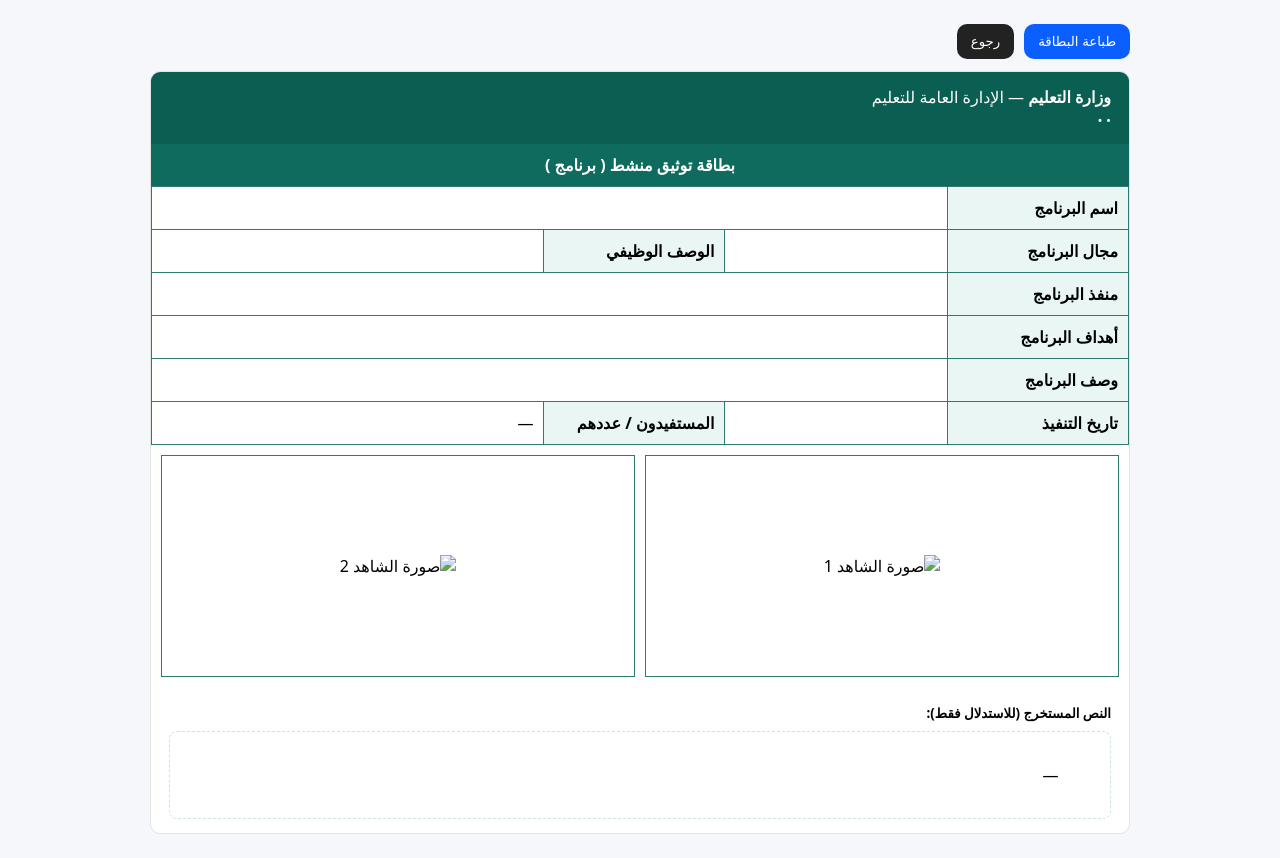
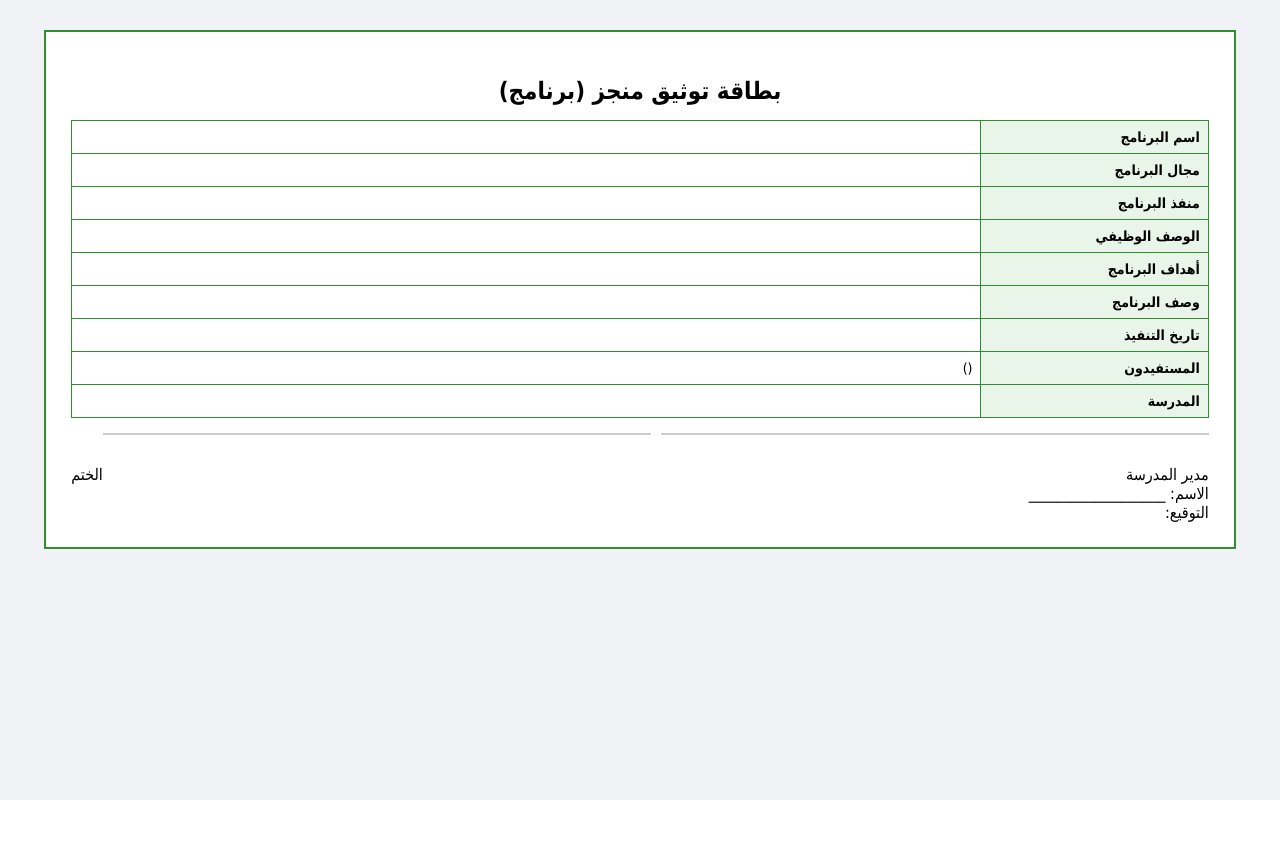
Before and after one commit to aliasiriiii/Evidence-ai, a Flask app: template templates/result.html in a window 1280 px wide. After the commit the page ends 800 px from the top, so only its background shows below. Run offline with Flask 3, Linux system fonts and the light colour scheme; the template is opened without the code that fills it, so the values that code supplies are empty.

Commit message:
Revise result.html for improved layout and styling
Updated the HTML structure and styles for the result page, changing the layout and design elements to improve presentation.

```diff
--- a/templates/result.html
+++ b/templates/result.html
@@ -1,96 +1,115 @@
-<!doctype html>
+<!DOCTYPE html>
 <html lang="ar" dir="rtl">
 <head>
-  <meta charset="utf-8"/>
-  <meta name="viewport" content="width=device-width,initial-scale=1"/>
-  <title>بطاقة توثيق منشط</title>
+    <meta charset="UTF-8">
+    <title>بطاقة توثيق النشاط</title>
     <style>
-    body{font-family:system-ui;background:#f6f7fb;margin:0}
-    .wrap{max-width:980px;margin:24px auto;padding:0 14px}
-    .paper{background:#fff;border:1px solid #dfe6df;border-radius:10px;overflow:hidden}
-    .hdr{background:#0b5e52;color:#fff;padding:14px 18px}
-    .hdr small{opacity:.9}
-    .title{background:#0f6b5d;color:#fff;text-align:center;padding:10px 12px;font-weight:700}
-    table{width:100%;border-collapse:collapse}
-    td,th{border:1px solid #2f7a6f;padding:10px;vertical-align:top}
-    th{background:#eaf6f3;width:160px;text-align:right}
-    .grid2{display:grid;grid-template-columns:1fr 1fr;gap:10px;padding:10px}
-    .imgbox{border:1px solid #2f7a6f;min-height:220px;display:flex;align-items:center;justify-content:center}
-    .imgbox img{max-width:100%;max-height:320px;display:block}
-    .footer{padding:14px 18px}
-    .no-print{display:flex;gap:10px;flex-wrap:wrap;margin:12px 0}
-    button{padding:10px 14px;border-radius:10px;border:none;background:#0b5fff;color:#fff;cursor:pointer}
-    .btn2{background:#222}
-    @media print{
-      body{background:#fff}
-      .no-print{display:none!important}
-      .wrap{max-width:100%;margin:0;padding:0}
-      .paper{border:none;border-radius:0}
+        body {
+            font-family: Tahoma, Arial;
+            background: #f0f2f5;
+        }
+        .page {
+            width: 90%;
+            margin: 30px auto;
+            background: #fff;
+            padding: 25px;
+            border: 2px solid #2f8f2f;
+        }
+        h2 {
+            text-align: center;
+            margin-bottom: 15px;
+        }
+        table {
+            width: 100%;
+            border-collapse: collapse;
+            font-size: 14px;
+        }
+        td {
+            border: 1px solid #2f8f2f;
+            padding: 8px;
+            vertical-align: top;
+        }
+        .label {
+            width: 20%;
+            background: #e9f5e9;
+            font-weight: bold;
+        }
+        .images {
+            display: flex;
+            gap: 10px;
+            margin-top: 15px;
+        }
+        .images img {
+            width: 48%;
+            border: 1px solid #ccc;
+        }
+        .footer {
+            margin-top: 30px;
+            display: flex;
+            justify-content: space-between;
         }
     </style>
 </head>
 <body>
-  <div class="wrap">
-    <div class="no-print">
-      <button onclick="window.print()">طباعة البطاقة</button>
-      <button class="btn2" onclick="location.href='/'">رجوع</button>
-    </div>
 
-    <div class="paper">
-      <div class="hdr">
-        <div><strong>وزارة التعليم</strong> — الإدارة العامة للتعليم</div>
-        <small>{{ card.school }} • {{ card.stage }} • {{ card.subject }}</small>
-      </div>
-
-      <div class="title">بطاقة توثيق منشط ( برنامج )</div>
+<div class="page">
+    <h2>بطاقة توثيق منجز (برنامج)</h2>
 
     <table>
         <tr>
-          <th>اسم البرنامج</th>
-          <td colspan="3">{{ card.program_name }}</td>
+            <td class="label">اسم البرنامج</td>
+            <td>{{ card.program_name }}</td>
         </tr>
         <tr>
-          <th>مجال البرنامج</th>
+            <td class="label">مجال البرنامج</td>
             <td>{{ card.field }}</td>
-          <th>الوصف الوظيفي</th>
+        </tr>
+        <tr>
+            <td class="label">منفذ البرنامج</td>
+            <td>{{ card.teacher }}</td>
+        </tr>
+        <tr>
+            <td class="label">الوصف الوظيفي</td>
             <td>{{ card.job }}</td>
         </tr>
         <tr>
-          <th>منفذ البرنامج</th>
-          <td colspan="3">{{ card.teacher }}</td>
+            <td class="label">أهداف البرنامج</td>
+            <td>{{ card.goals }}</td>
         </tr>
         <tr>
-          <th>أهداف البرنامج</th>
-          <td colspan="3">{{ card.goals }}</td>
+            <td class="label">وصف البرنامج</td>
+            <td>{{ card.description }}</td>
         </tr>
         <tr>
-          <th>وصف البرنامج</th>
-          <td colspan="3">{{ card.description }}</td>
+            <td class="label">تاريخ التنفيذ</td>
+            <td>{{ card.exec_date }}</td>
         </tr>
         <tr>
-          <th>تاريخ التنفيذ</th>
-          <td>{{ card.exec_date }}</td>
-          <th>المستفيدون / عددهم</th>
-          <td>{{ card.beneficiaries }} — {{ card.count }}</td>
+            <td class="label">المستفيدون</td>
+            <td>{{ card.beneficiaries }} ({{ card.count }})</td>
+        </tr>
+        <tr>
+            <td class="label">المدرسة</td>
+            <td>{{ card.school }}</td>
         </tr>
     </table>
 
-      <div class="grid2">
-        <div class="imgbox">
-          <img src="{{ image_url }}" alt="صورة الشاهد 1">
+    <div class="images">
+        <img src="{{ image_url }}">
+        <img src="{{ image_url }}">
     </div>
-        <div class="imgbox">
-          <img src="{{ image_url }}" alt="صورة الشاهد 2">
+
+    <div class="footer">
+        <div>
+            مدير المدرسة<br>
+            الاسم: ___________________<br>
+            التوقيع:
+        </div>
+        <div>
+            الختم
+        </div>
     </div>
 </div>
 
-      <div class="footer">
-        <small><strong>النص المستخرج (للاستدلال فقط):</strong></small>
-        <div style="white-space:pre-wrap;border:1px dashed #cfe4df;padding:10px;border-radius:8px;margin-top:8px">
-          {{ ocr_text if ocr_text else "—" }}
-        </div>
-      </div>
-    </div>
-  </div>
 </body>
 </html>
```
Lines whose indentation alone changed are shown as unchanged.
